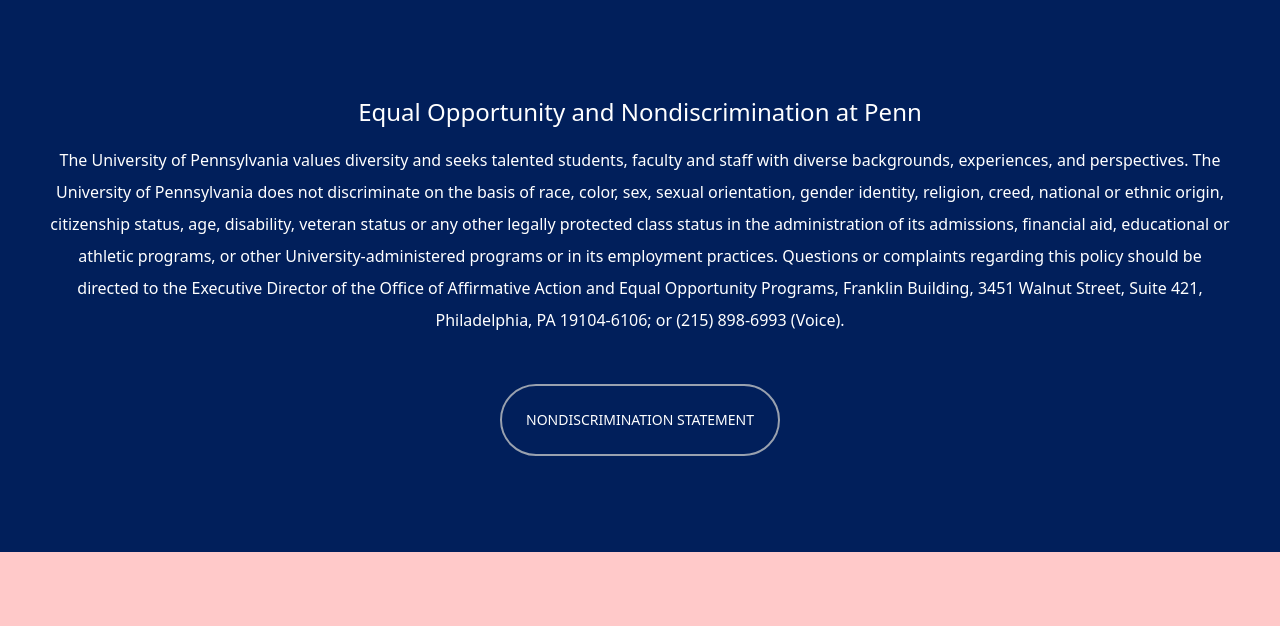
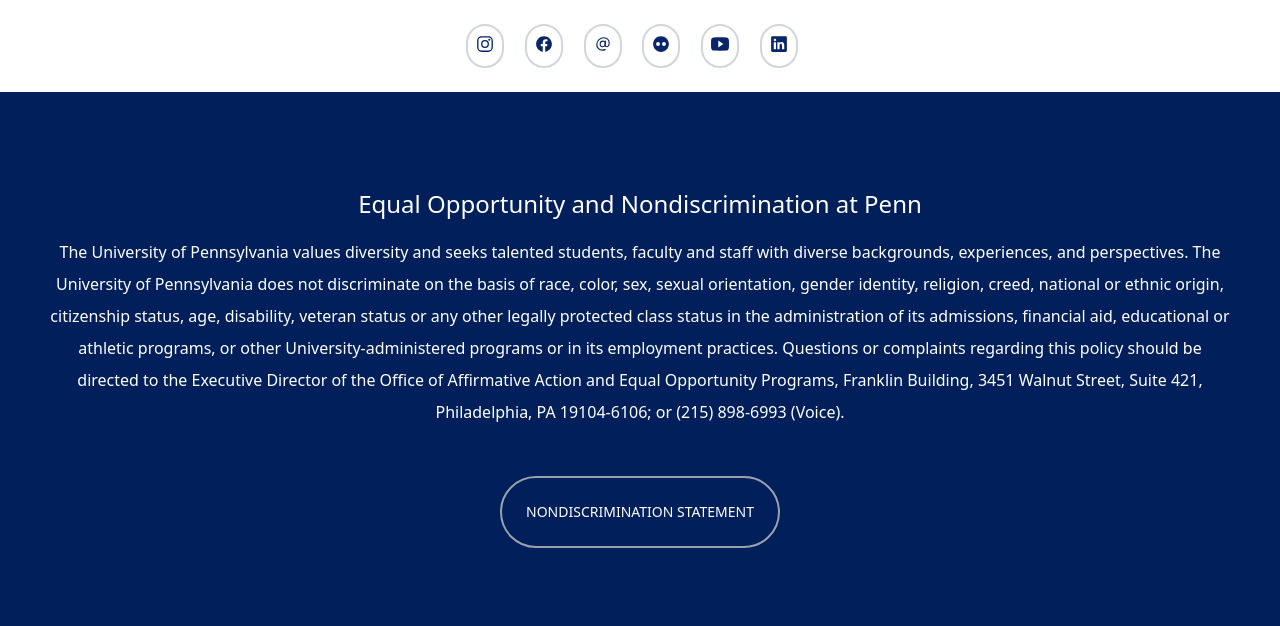
Before and after one commit to Ofallbrains/TheGym_Cloning-exercise, a website: page index.html in a window 1280 px wide. Shown: the top 626 px of the page. Drawn offline with nearby package versions, Linux system fonts and the light colour scheme.

Commit message:
upenn sm logos cloning exercise

```diff
--- a/index.html
+++ b/index.html
@@ -11,6 +11,20 @@
 </head>
 
 <body>
+
+
+    <main>
+        <div>
+            <div class="text-center my-8 items-center text-[#09266A] text-lg">
+                <a href="" class="border-2 border-gray-300 items-center rounded-full p-2 mr-4"><ion-icon name="logo-instagram"></ion-icon></a>
+                <a href="" class="border-2 border-gray-300 items-center rounded-full p-2 mr-4"><ion-icon name="logo-facebook"></ion-icon></a>
+                <a href="" class="border-2 border-gray-300 items-center rounded-full p-2 mr-4"><ion-icon name="at-outline"></ion-icon></a>
+                <a href="" class="border-2 border-gray-300 items-center rounded-full p-2 mr-4"><ion-icon name="logo-flickr"></ion-icon></a>
+                <a href="" class="border-2 border-gray-300 items-center rounded-full p-2 mr-4"><ion-icon name="logo-youtube"></ion-icon></a>
+                <a href="" class="border-2 border-gray-300 items-center rounded-full p-2 mr-4"><ion-icon name="logo-linkedin"></ion-icon></a>
+            </div>
+        </div>
+    </main>
 
     <footer class="w-full">
 
```
Also changed, not shown: src/output.css.
